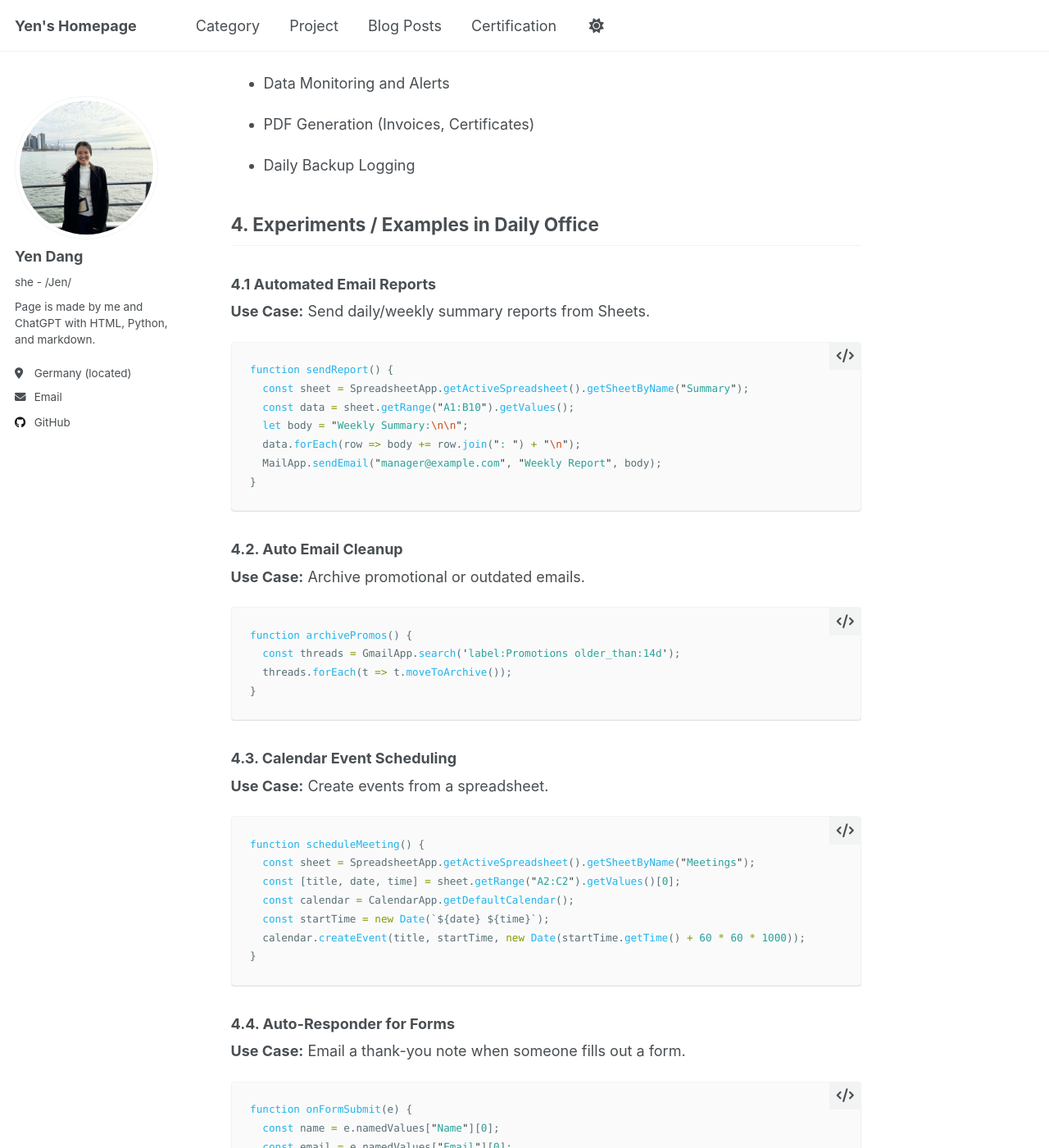
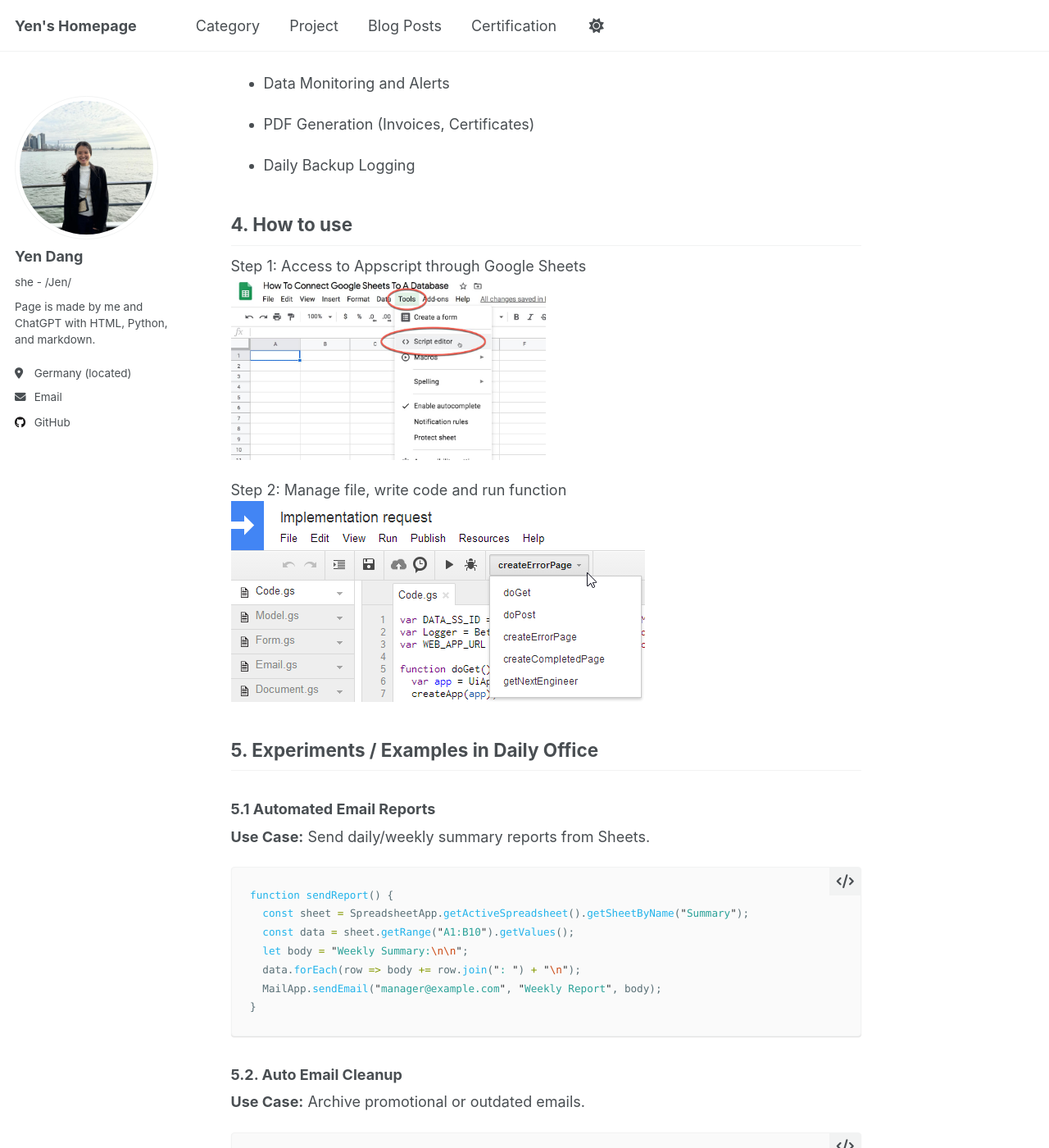
Before and after one commit to yen010390/yen010390.github.io, a Jekyll site: the page built from _posts/2021-08-26-blog-post-5.md, in a window 1280 px wide and 1400 px high, scrolled down 1640 px. Shown: the whole window at 82% size. Built offline with Jekyll 4.4.1, drawn with Linux system fonts in a browser that asks for light colours; some of the changed text lies outside the part shown.

Commit message:
Update 2021-08-26-blog-post-5.md

````diff
--- a/_posts/2021-08-26-blog-post-5.md
+++ b/_posts/2021-08-26-blog-post-5.md
@@ -53,9 +53,19 @@ The following tasks were selected based on frequency and impact in typical offic
 
 - Daily Backup Logging
 
-## 4. Experiments / Examples in Daily Office
+## 4. How to use
 
-### 4.1 Automated Email Reports
+Step 1: Access to Appscript through Google Sheets
+<img src="/images/appscript_1.jpg" alt="Access to Appscript through Google Sheets" width="50%">
+
+
+Step 2: Manage file, write code and run function
+![Manage file, write code and Run](/images/appscript_2.jpg)
+
+
+## 5. Experiments / Examples in Daily Office
+
+### 5.1 Automated Email Reports
 
 **Use Case:** Send daily/weekly summary reports from Sheets.
 
@@ -69,7 +79,7 @@ function sendReport() {
 }
 ```
 
-### 4.2. Auto Email Cleanup
+### 5.2. Auto Email Cleanup
 
 **Use Case:** Archive promotional or outdated emails.
 
@@ -80,7 +90,7 @@ function archivePromos() {
 }
 ```
 
-### 4.3. Calendar Event Scheduling
+### 5.3. Calendar Event Scheduling
 
 **Use Case:** Create events from a spreadsheet.
 
@@ -94,7 +104,7 @@ function scheduleMeeting() {
 }
 ```
 
-### 4.4. Auto-Responder for Forms
+### 5.4. Auto-Responder for Forms
 
 **Use Case:** Email a thank-you note when someone fills out a form.
 
@@ -106,7 +116,7 @@ function onFormSubmit(e) {
 }
 ```
 
-### 4.5. Sheet Data Alert
+### 5.5. Sheet Data Alert
 
 **Use Case:** Email when a task is due soon.
 
````
Also changed, not shown: other parts of _posts/2021-08-26-blog-post-5.md (+3 -3 lines).
